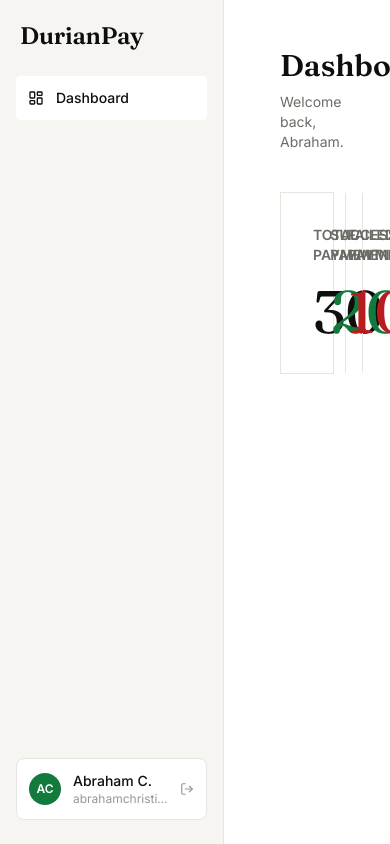
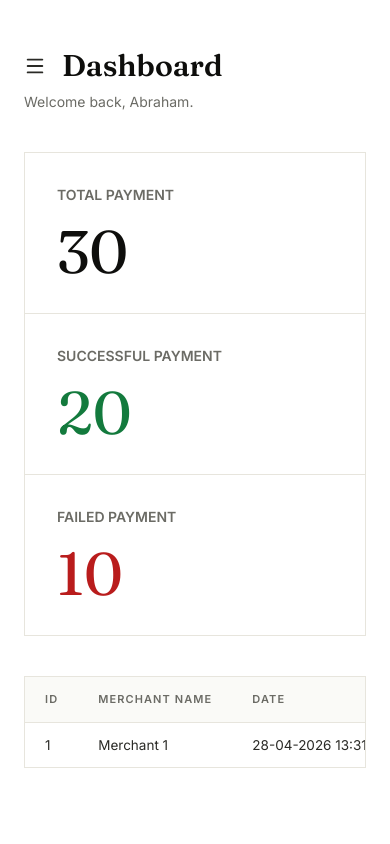
Before and after one commit to acj97/fullstack-boilerplate, a React (Vite) app in the folder frontend/: page /dashboard in a window 390 px wide. Built offline with nearby package versions, Linux system fonts and the light colour scheme.

Commit message:
feat: Dashboard UI and helper

```diff
--- a/frontend/src/components/Sidebar.tsx
+++ b/frontend/src/components/Sidebar.tsx
@@ -12,12 +12,29 @@
   { id: 'dashboard', label: 'Dashboard', Icon: LayoutDashboard, path: '/dashboard' },
 ]
 
-export function Sidebar() {
+type SidebarProps = {
+  open?: boolean
+  onClose?: () => void
+}
+
+export function Sidebar({ open = false, onClose }: SidebarProps) {
   const location = useLocation()
   const navigate = useNavigate()
 
+  const handleNavigate = (path: string) => {
+    navigate(path)
+    onClose?.()
+  }
+
   return (
-    <aside className="border-r border-border bg-soft py-6 px-4 flex flex-col gap-7 sticky top-0 h-screen w-56 shrink-0">
+    <>
+      {open && (
+        <div
+          className="fixed inset-0 z-40 bg-black/40 md:hidden"
+          onClick={onClose}
+        />
+      )}
+      <aside className={`fixed md:sticky top-0 z-50 h-screen w-56 shrink-0 flex flex-col gap-7 border-r border-border bg-soft py-6 px-4 transition-transform duration-200 md:translate-x-0 ${open ? 'translate-x-0' : '-translate-x-full'}`}>
         <div className="flex items-center gap-3 px-1">
           <span className="font-serif text-2xl font-semibold text-ink tracking-[-0.01em] leading-none">
             DurianPay
@@ -27,15 +44,12 @@
         <nav className="flex-1 flex flex-col gap-0.5">
           {NAV_ITEMS.map(({ id, label, Icon, path }) => {
             const isActive = location.pathname === path
-
             return (
               <button
                 key={id}
-              onClick={() => navigate(path)}
+                onClick={() => handleNavigate(path)}
                 className={`relative flex items-center gap-3 py-3 px-3 text-sm font-medium font-sans cursor-pointer text-left w-full rounded-sm transition-colors ${
-                isActive
-                  ? "bg-surface text-ink"
-                  : 'text-ink-2 hover:bg-surface hover:text-ink'
+                  isActive ? 'bg-surface text-ink' : 'text-ink-2 hover:bg-surface hover:text-ink'
                 }`}
               >
                 <Icon size={16} className="shrink-0" />
@@ -44,17 +58,14 @@
             )
           })}
         </nav>
+
         <div className="flex items-center gap-3 p-3 rounded-lg bg-bg border border-border">
           <div className="size-8 rounded-full bg-accent flex items-center justify-center text-white text-xs font-semibold">
             AC
           </div>
           <div className="min-w-0 flex-1">
-          <p className="text-sm text-ink font-medium truncate m-0">
-            Abraham C.
-          </p>
-          <p className="text-xs text-muted-2 truncate m-0">
-            abrahamchristian97@gmail.com
-          </p>
+            <p className="text-sm text-ink font-medium truncate m-0">Abraham C.</p>
+            <p className="text-xs text-muted-2 truncate m-0">abrahamchristian97@gmail.com</p>
           </div>
           <button
             onClick={() => {}}
@@ -64,5 +75,6 @@
           </button>
         </div>
       </aside>
+    </>
   )
 }
--- /dev/null
+++ b/frontend/src/components/StatCard.tsx
@@ -0,0 +1,20 @@
+type StatCardProps = {
+  label: string
+  value: number | string
+  color?: 'default' | 'success' | 'danger'
+}
+
+export function StatCard({ label, value, color = 'default' }: StatCardProps) {
+  const colorClass = {
+    default: 'text-ink',
+    success: 'text-accent',
+    danger: 'text-danger',
+  }[color]
+
+  return (
+    <div className="p-8">
+      <h3 className="text-muted font-semibold text-sm uppercase">{label}</h3>
+      <div className={`font-serif text-6xl mt-4 ${colorClass}`}>{value}</div>
+    </div>
+  )
+}
--- /dev/null
+++ b/frontend/src/components/Table.tsx
@@ -0,0 +1,55 @@
+export type Column<T> = {
+  key: keyof T
+  label: string
+  render?: (value: T[keyof T], row: T) => React.ReactNode
+}
+
+type TableProps<T> = {
+  columns: Column<T>[]
+  data: T[]
+  loading?: boolean
+  emptyMessage?: string
+}
+
+export function Table<T>({ columns, data, loading = false, emptyMessage = 'No data available' }: TableProps<T>) {
+  return (
+    <div className="border border-border bg-surface overflow-x-auto">
+      <table className="table min-w-max">
+        <thead>
+          <tr>
+            {columns.map((col) => (
+              <th key={String(col.key)}>{col.label}</th>
+            ))}
+          </tr>
+        </thead>
+        <tbody>
+          {loading ? (
+            Array.from({ length: 3 }).map((_, rowIdx) => (
+              <tr key={rowIdx}>
+                {columns.map((col) => (
+                  <td key={String(col.key)}>—</td>
+                ))}
+              </tr>
+            ))
+          ) : data.length === 0 ? (
+            <tr>
+              <td colSpan={columns.length}>{emptyMessage}</td>
+            </tr>
+          ) : (
+            data.map((row, rowIdx) => (
+              <tr key={rowIdx}>
+                {columns.map((col) => (
+                  <td key={String(col.key)}>
+                    {col.render
+                      ? col.render(row[col.key], row)
+                      : String(row[col.key] ?? '')}
+                  </td>
+                ))}
+              </tr>
+            ))
+          )}
+        </tbody>
+      </table>
+    </div>
+  )
+}
--- a/frontend/src/index.css
+++ b/frontend/src/index.css
@@ -72,3 +72,38 @@
 
 button { font-family: inherit; cursor: pointer; }
 input, button { font-family: inherit; }
+
+.table {
+  width: 100%;
+  border-collapse: collapse;
+  font-size: 13.5px;
+}
+.table thead th {
+  text-align: left;
+  font-size: 11px;
+  font-weight: 600;
+  letter-spacing: 0.1em;
+  text-transform: uppercase;
+  color: var(--muted);
+  padding: 14px 20px;
+  border-bottom: 1px solid var(--border);
+  background: var(--surface-2);
+  cursor: pointer;
+  user-select: none;
+  white-space: nowrap;
+}
+.table thead th:hover { color: var(--ink); }
+
+.table tbody tr {
+  transition: background .12s;
+  border-bottom: 1px solid var(--border);
+}
+.table tbody tr:hover { background: var(--bg-soft); }
+.table tbody tr:last-child { border-bottom: 0; }
+
+.table td {
+  padding: 12px 20px;
+  height: var(--row-h);
+  vertical-align: middle;
+  color: var(--ink-2);
+}
--- a/frontend/src/pages/Dashboard.tsx
+++ b/frontend/src/pages/Dashboard.tsx
@@ -1,40 +1,45 @@
+import { Menu } from 'lucide-react'
+import { useState } from 'react'
 import { Sidebar } from '../components/Sidebar'
+import { StatCard } from '../components/StatCard'
+import { Table } from '../components/Table'
+import { formatDate } from '../utils/date'
 
 function Dashboard() {
+  const [sidebarOpen, setSidebarOpen] = useState(false)
+
   return (
     <div className="flex min-h-screen bg-bg">
-      <Sidebar />
-      <main className="flex-1 px-14 py-12 overflow-y-auto">
-        <h1 className="font-serif text-3xl font-semibold text-ink mb-2">
-          Dashboard
-        </h1>
+      <Sidebar open={sidebarOpen} onClose={() => setSidebarOpen(false)} />
+      <main className="flex-1 px-6 md:px-14 py-12 overflow-y-auto">
+        <div className="flex items-center gap-4 mb-2">
+          <button
+            className="md:hidden text-ink-2 hover:text-ink transition-colors"
+            onClick={() => setSidebarOpen(true)}
+          >
+            <Menu size={22} />
+          </button>
+          <h1 className="font-serif text-3xl font-semibold text-ink">Dashboard</h1>
+        </div>
         <p className="text-sm text-muted m-0">Welcome back, Abraham.</p>
-        <div className="mt-10 min-h-45 justify-between grid grid-cols-3 mb-10 border border-border">
-          <div className="border-r border-border p-8">
-            <h3 className="text-muted font-semibold text-sm uppercase">
-              Total Payment
-            </h3>
-            <div className="font-serif text-ink text-6xl mt-4">
-              30
-            </div>
-          </div>
-          <div className="border-r border-border p-8">
-            <h3 className="text-muted font-semibold text-sm uppercase">
-              Successful Payment
-            </h3>
-            <div className="font-serif text-accent text-6xl mt-4">
-              20
-            </div>
-          </div>
-          <div className="p-8">
-            <h3 className="text-muted font-semibold text-sm uppercase">
-              Failed Payment
-            </h3>
-            <div className="font-serif text-danger text-6xl mt-4">
-              10
-            </div>
-          </div>
+        <div className="mt-10 flex flex-col md:grid md:grid-cols-3 mb-10 border border-border">
+          <div className="border-b md:border-b-0 md:border-r border-border"><StatCard label="Total Payment" value={30} /></div>
+          <div className="border-b md:border-b-0 md:border-r border-border"><StatCard label="Successful Payment" value={20} color="success" /></div>
+          <StatCard label="Failed Payment" value={10} color="danger" />
         </div>
+        <Table columns={[
+          { key: 'id', label: 'ID' },
+          { key: 'merchant_name', label: 'Merchant Name' },
+          { key: 'created_at', label: 'Date', render: (val) => formatDate(val as string | Date) },
+          { key: 'amount', label: 'Amount' },
+          { key: 'status', label: 'Status' }
+        ]} data={[{
+          id: '1',
+          merchant_name: 'Merchant 1',
+          created_at: new Date(),
+          amount: '$100.00',
+          status: 'completed'
+        }]} />
       </main>
     </div>
   )
--- /dev/null
+++ b/frontend/src/utils/date.ts
@@ -0,0 +1,5 @@
+import { format } from 'date-fns'
+
+export function formatDate(val: string | Date): string {
+  return format(new Date(val), 'dd-MM-yyyy HH:mm')
+}
```
Lines whose indentation alone changed are shown as unchanged.
